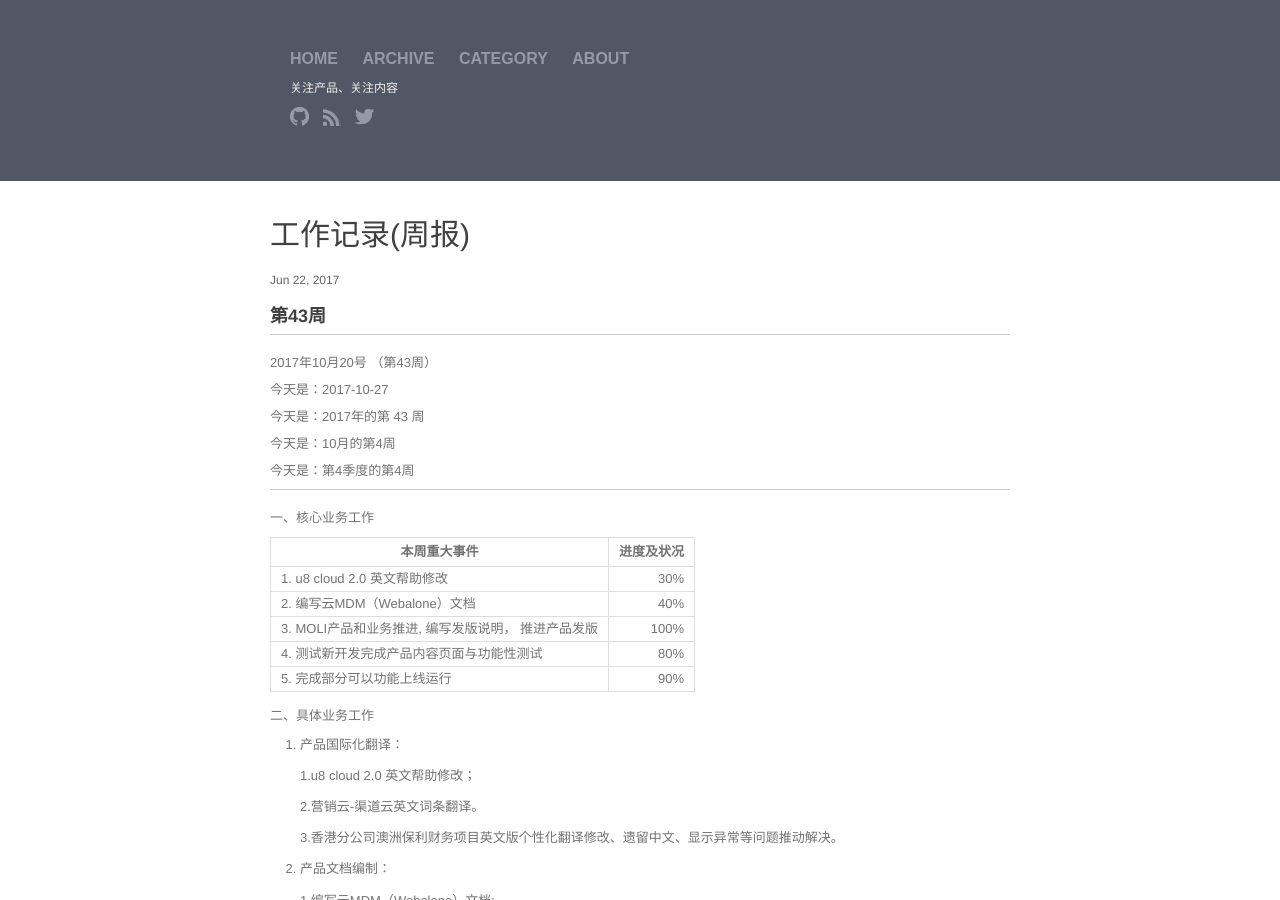
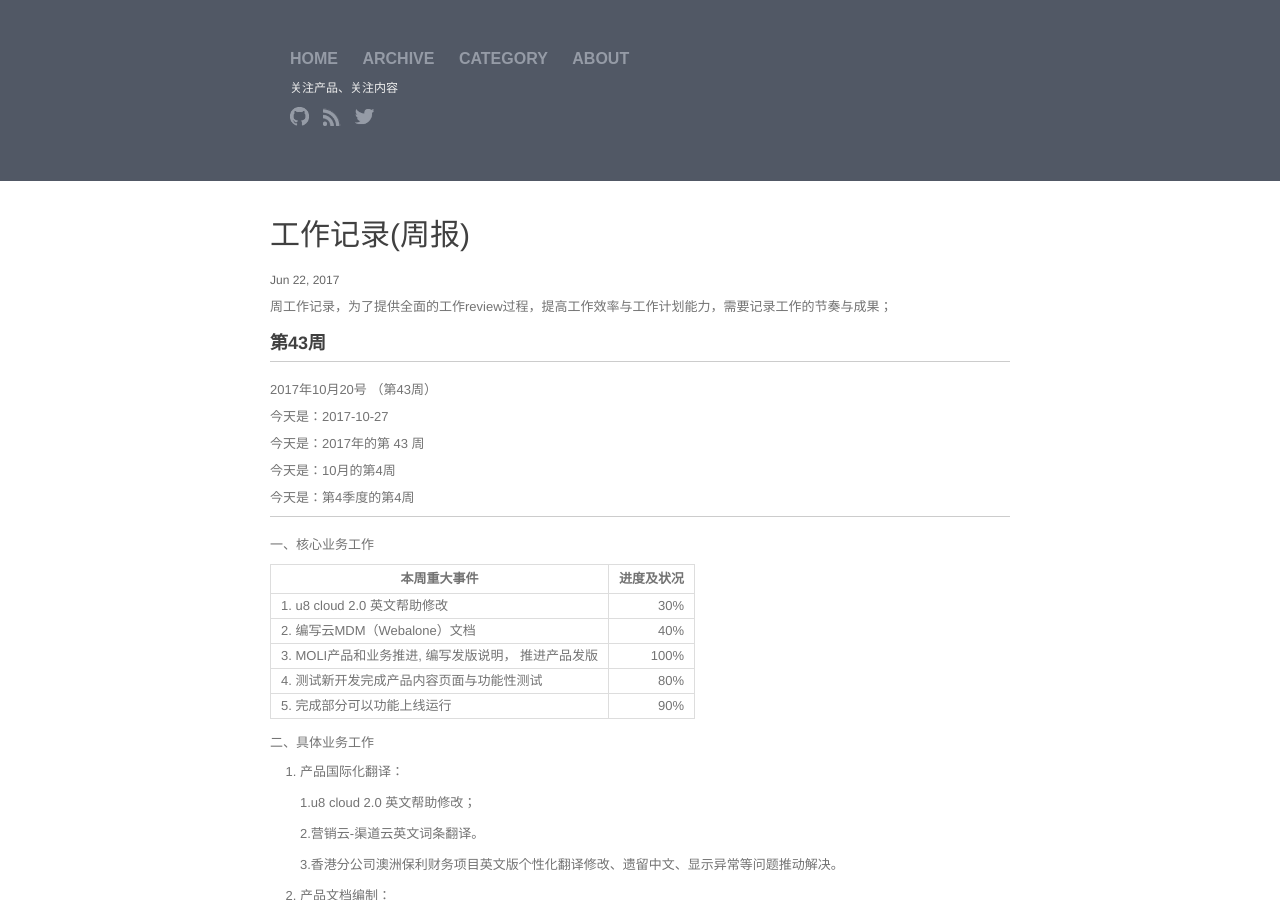
Before and after one commit to walllFlower/blog, a Jekyll site: the page built from _posts/2017-06-22-day_report_cxz.md, in a window 1280 px wide and 900 px high. Built offline with Jekyll 4.4.1, drawn with Linux system fonts in a browser that asks for light colours; comment, search, counter and statistics services are not loaded.

Commit message:
Update 2017-06-22-day_report_cxz.md

```diff
--- a/_posts/2017-06-22-day_report_cxz.md
+++ b/_posts/2017-06-22-day_report_cxz.md
@@ -4,6 +4,9 @@ title:  "工作记录(周报)"
 date:   2017-06-22 14:57:32
 categories: 日报
 ---
+
+周工作记录，为了提供全面的工作review过程，提高工作效率与工作计划能力，需要记录工作的节奏与成果；
+
 
 ###  第43周
 
```
